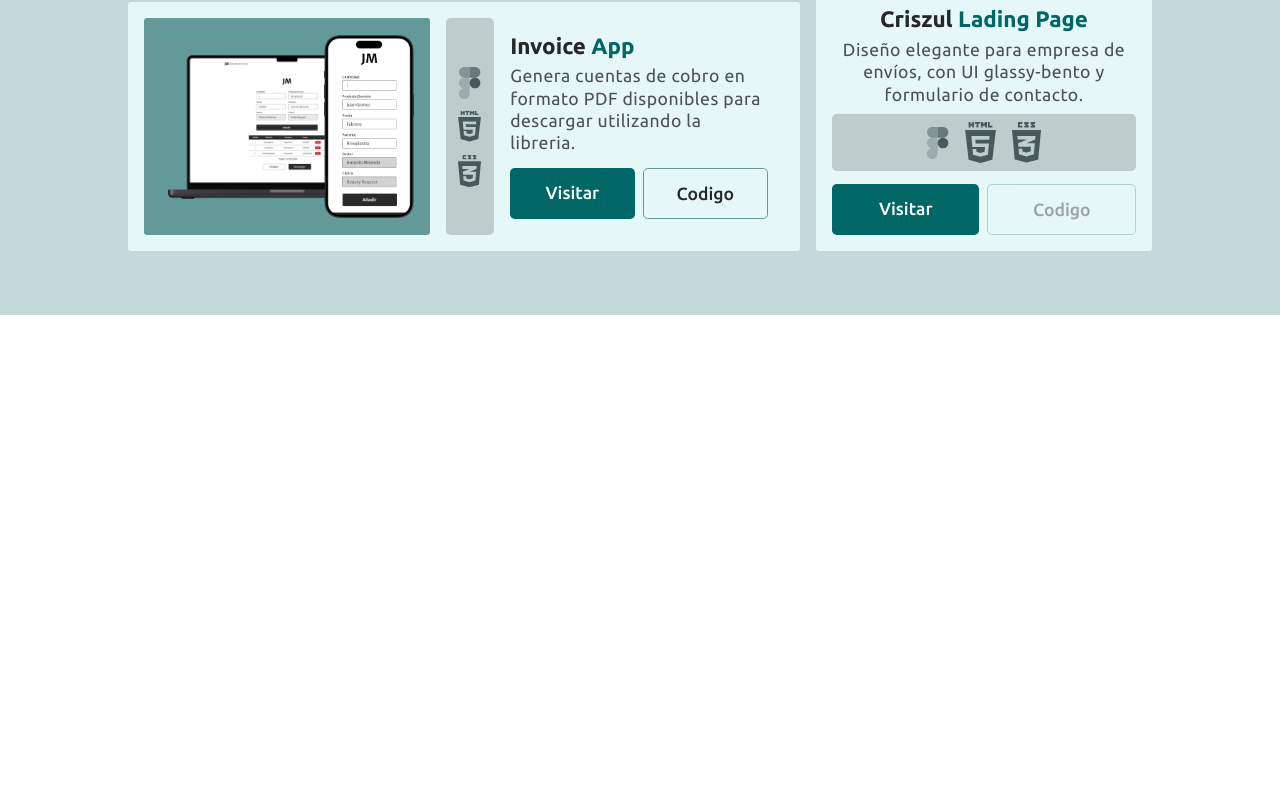
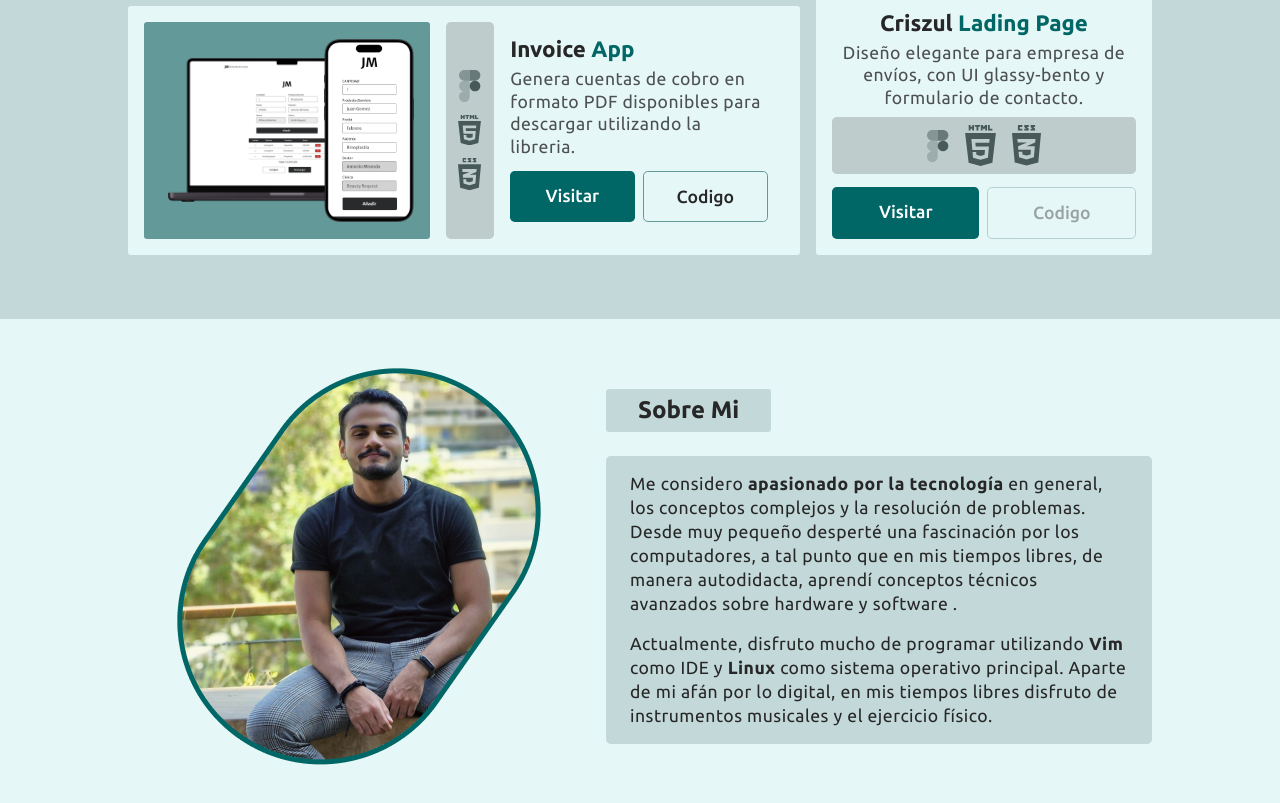
Before and after one commit to JooseMM/portfolio, a React (Vite) app: page / in a window 1280 px wide. Shown: the part 1123-1926 px from the top of the page. Before the commit the page ends 1438 px from the top, so only its background shows below. Built offline with nearby package versions, Linux system fonts and the light colour scheme.

Commit message:
feat(home): add About section

```diff
--- a/src/home/home.page.tsx
+++ b/src/home/home.page.tsx
@@ -1,3 +1,4 @@
+import { AboutSection } from "./section/about/about.section";
 import { HeroSection } from "./section/hero/hero.section";
 import { ProjectSection } from "./section/project/project.section";
 
@@ -6,6 +7,7 @@ export const HomePage = () => {
     <main className="home">
       <HeroSection />
       <ProjectSection />
+      <AboutSection />
     </main>
   );
 };
--- /dev/null
+++ b/src/home/section/about/about.section.tsx
@@ -0,0 +1,33 @@
+import { TitleWrapper } from "../../../shared/titleWrapper/titleWrapper.component";
+import { useUI } from "../../../shared/utils/context/hook.context";
+import { ThemeOptions } from "../../../shared/utils/interfaces/Theme.enum";
+import AboutDark from "./images/about-image-dark.png";
+import AboutLight from "./images/about-image-light.png";
+import "./about.style.css";
+
+export const AboutSection = () => {
+  const { currentTheme } = useUI();
+  return (
+    <section className="about">
+      <img src={currentTheme === ThemeOptions.DARK ? AboutDark : AboutLight} />
+      <div className="about__description">
+        <TitleWrapper className="about__title">Sobre Mi</TitleWrapper>
+        <div className="about__paragraph">
+          <p>
+            Me considero <b>apasionado por la tecnología</b> en general, los
+            conceptos complejos y la resolución de problemas. Desde muy pequeño
+            desperté una fascinación por los computadores, a tal punto que en
+            mis tiempos libres, de manera autodidacta, aprendí conceptos
+            técnicos avanzados sobre hardware y software .
+          </p>
+          <p>
+            Actualmente, disfruto mucho de programar utilizando <b>Vim</b> como
+            IDE y <b>Linux</b> como sistema operativo principal. Aparte de mi
+            afán por lo digital, en mis tiempos libres disfruto de instrumentos
+            musicales y el ejercicio físico.
+          </p>
+        </div>
+      </div>
+    </section>
+  );
+};
--- /dev/null
+++ b/src/home/section/about/about.style.css
@@ -0,0 +1,52 @@
+.about {
+  display: flex;
+  gap: 1rem;
+  flex-direction: column;
+  align-items: center;
+  justify-content: center;
+  background-color: var(--color-background-primary);
+  color: var(--color-text);
+  padding: 1rem 1rem 4rem 1rem;
+}
+
+.about__description {
+  display: flex;
+  flex-direction: column;
+  align-items: center;
+  justify-content: center;
+  max-width: 35rem;
+  gap: 1.5rem;
+  text-align: center;
+}
+
+.about__description .about__paragraph {
+  display: flex;
+  background-color: var(--color-background-secundary);
+  flex-direction: column;
+  padding: 1rem 1.5rem;
+  gap: 1rem;
+  border-radius: 0.3rem;
+}
+
+.about__title {
+  background-color: var(--color-background-secundary);
+}
+
+.about__paragraph b {
+  color: var(--color-text);
+}
+
+@media (min-width: 70rem) {
+  .about {
+    gap: 1rem;
+    flex-direction: row;
+    justify-content: start;
+    padding: 0 10dvw;
+  }
+  .about__description {
+    align-items: start;
+    max-width: 40rem;
+    font-size: 1.1rem;
+    text-align: left;
+  }
+}
--- a/src/home/section/project/components/project.style.css
+++ b/src/home/section/project/components/project.style.css
@@ -87,4 +87,7 @@
     width: clamp(15rem, 20vw, 25rem);
     max-width: none;
   }
+  .project--vertical .project__mobile {
+    width: clamp(4rem, 8vw + 1rem, 8rem);
+  }
 }
--- a/src/shared/titleWrapper/titleWrapper.style.css
+++ b/src/shared/titleWrapper/titleWrapper.style.css
@@ -3,7 +3,7 @@
   width: fit-content;
   font-weight: 700;
   color: var(--color-text);
-  padding: 0.5rem 1.5rem;
+  padding: 0.6rem 2rem;
   border-radius: 0.2rem;
 }
 
```
Also changed, not shown: src/home/section/about/images/about-image-dark.png (added), src/home/section/about/images/about-image-light.png (added).
